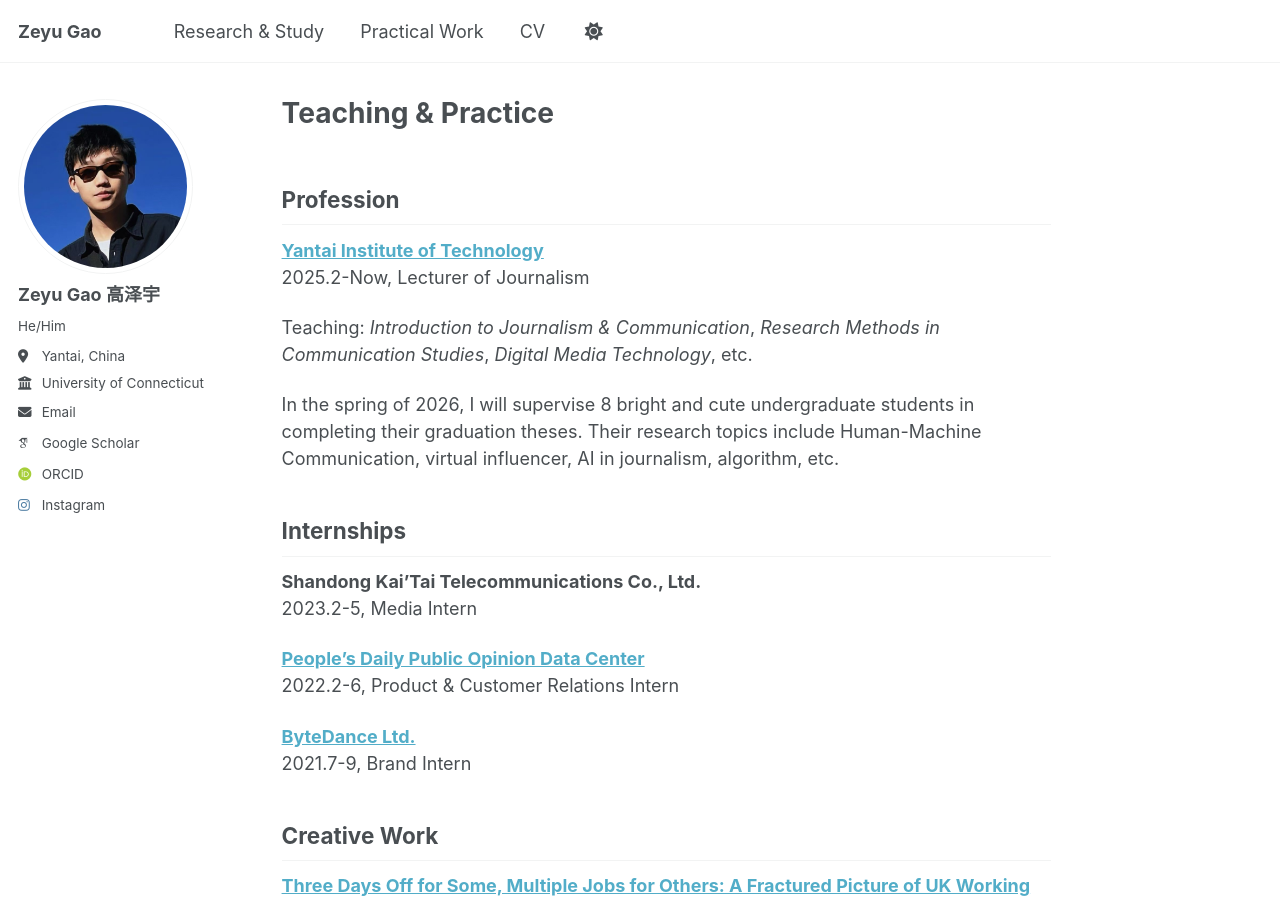
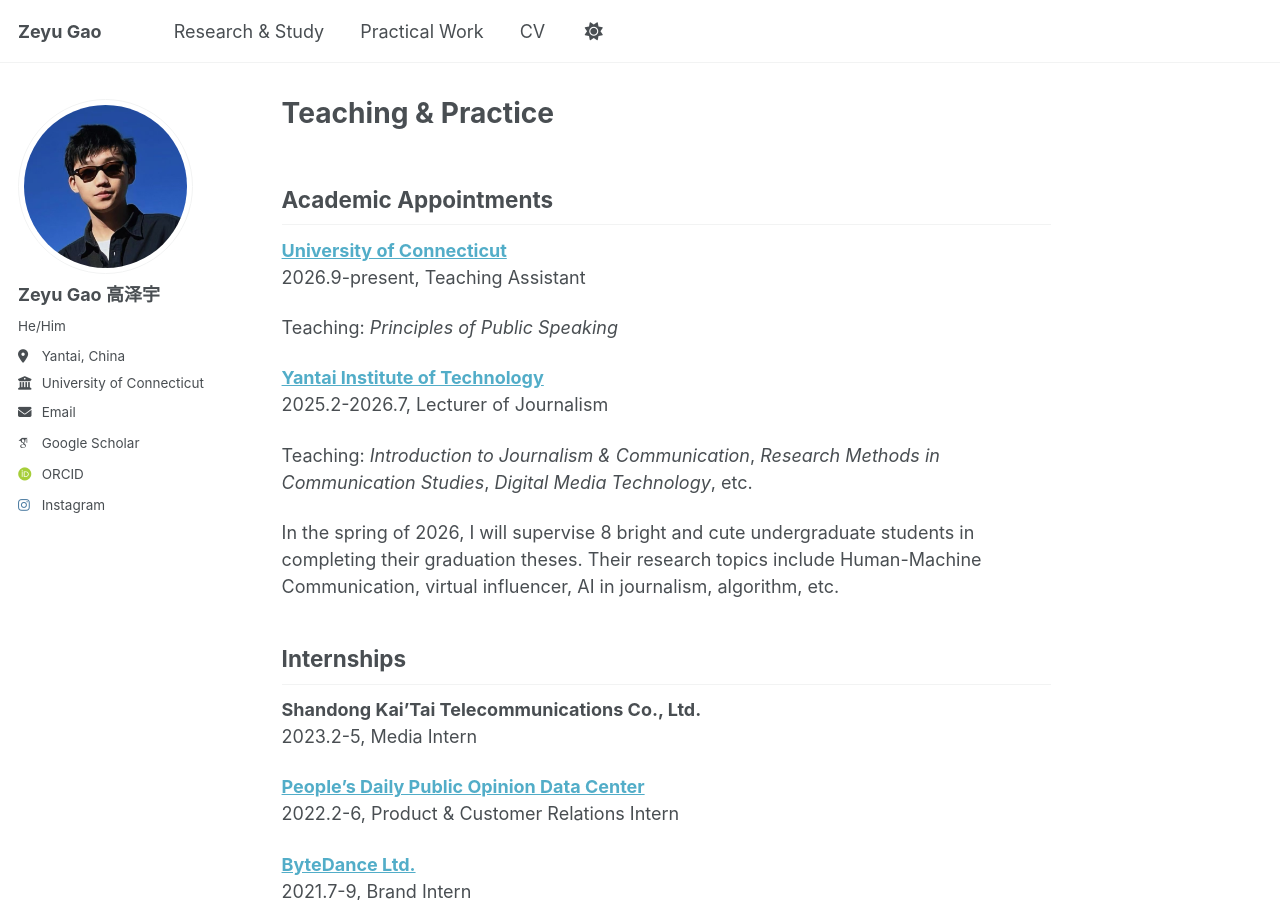
Before and after one commit to ClaudeGao01/ClaudeGao01.github.io, a Jekyll site: the page built from _pages/practice.md, in a window 1280 px wide and 900 px high. Built offline with Jekyll 4.4.1, drawn with Linux system fonts in a browser that asks for light colours; some web fonts are replaced; a script that is not in the unit is left out.

Commit message:
Update practice.md

```diff
--- a/_pages/practice.md
+++ b/_pages/practice.md
@@ -4,10 +4,16 @@ title: 'Teaching & Practice'
 permalink: /practice/
 author_profile: true
 ---
-Profession
+Academic Appointments
 ---
+[**University of Connecticut**](https://www.yitsd.edu.cn/)
+2026.9-present, Teaching Assistant
+
+Teaching: *Principles of Public Speaking*
+
+
 [**Yantai Institute of Technology**](https://www.yitsd.edu.cn/)
-2025.2-Now, Lecturer of Journalism
+2025.2-2026.7, Lecturer of Journalism
 
 Teaching: *Introduction to Journalism & Communication*, *Research Methods in Communication Studies*, *Digital Media Technology*, etc.
 
```
